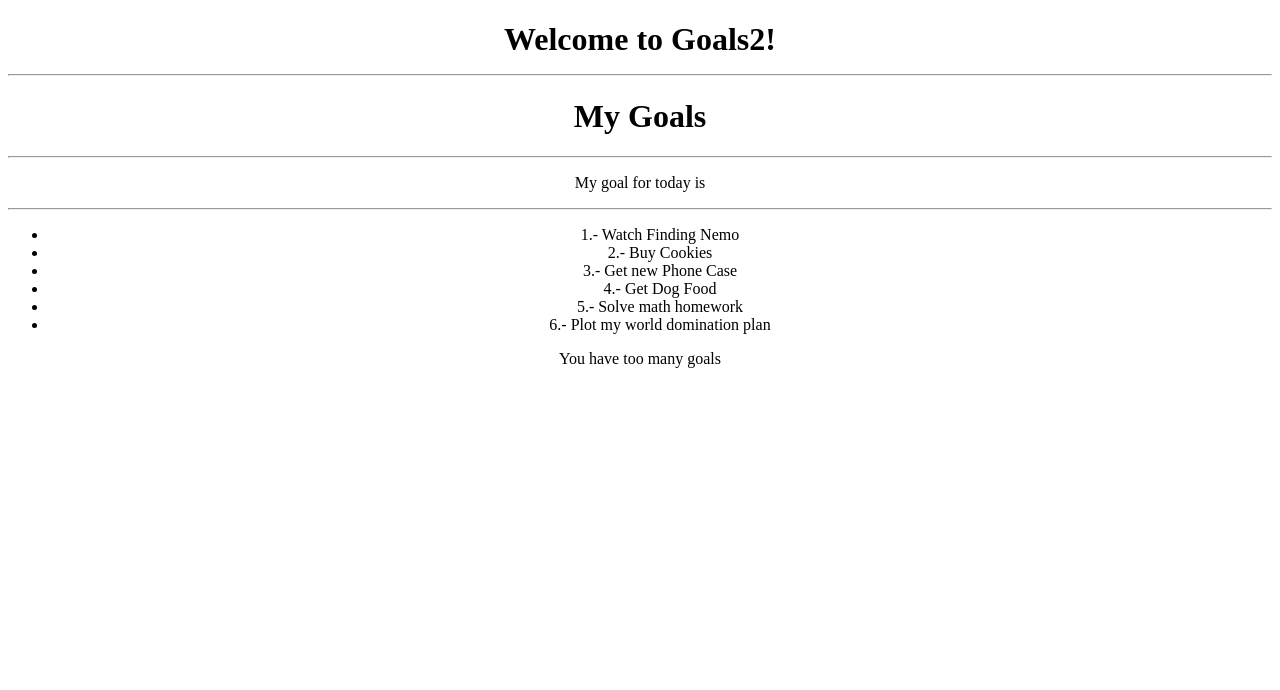
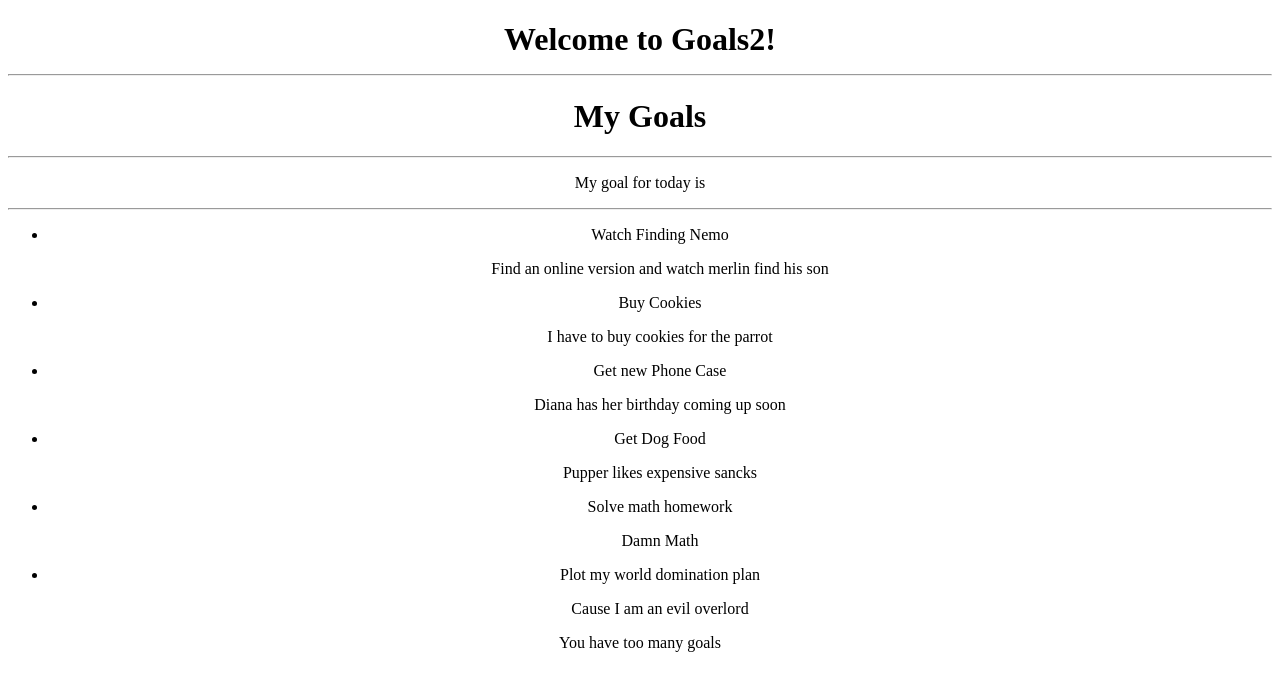
Before and after one commit to sami-mai/Goals2, an Angular app: page / in a window 1280 px wide. Shown: the top 690 px of the page. Built offline with nearby package versions, Linux system fonts and the light colour scheme.

Commit message:
add input property binding

```diff
--- a/src/app/goal-details/goal-details.component.html
+++ b/src/app/goal-details/goal-details.component.html
@@ -1,3 +1,3 @@
 <p>
-  goal-details works!
+  {{goal.description}}
 </p>
--- a/src/app/goal-details/goal-details.component.ts
+++ b/src/app/goal-details/goal-details.component.ts
@@ -1,4 +1,5 @@
-import { Component, OnInit } from '@angular/core';
+import { Component, OnInit, Input } from '@angular/core';
+import { Goal } from '../goal'
 
 @Component({
   selector: 'app-goal-details',
@@ -7,6 +8,8 @@ import { Component, OnInit } from '@angular/core';
 })
 export class GoalDetailsComponent implements OnInit {
 
+  @Input() goal:Goal;
+
   constructor() { }
 
   ngOnInit() {
--- a/src/app/goal/goal.component.html
+++ b/src/app/goal/goal.component.html
@@ -2,7 +2,13 @@
 
 <div class="">
   <ul>
-    <li *ngFor='let goal of goals'>{{goal.id}}.- {{goal.name}}</li>
+    <!-- <li *ngFor='let goal of goals'>{{goal.id}}.- {{goal.name}}</li> -->
+
+    <!-- Input Property binding -->
+    <div *ngFor='let goal of goals'>
+      <li>{{goal.name}}</li>
+      <app-goal-details [goal]='goal'></app-goal-details>
+    </div>
   </ul>
   <!-- create *ngIf directive that adds some conditional logic to our templates. -->
   <p *ngIf='goals.length > 5'>You have too many goals</p>
--- a/src/app/goal/goal.component.ts
+++ b/src/app/goal/goal.component.ts
@@ -10,15 +10,26 @@ import { Goal } from '../goal'
 export class GoalComponent implements OnInit {
 
   // Change array of Goals
-    goals = [
-          new Goal(1,'Watch Finding Nemo'),
-          new Goal(2,'Buy Cookies'),
-          new Goal(3, 'Get new Phone Case'),
-          new Goal(4, 'Get Dog Food'),
-          new Goal(5, 'Solve math homework'),
-          new Goal(6, 'Plot my world domination plan'),
+    // goals = [
+    //       new Goal(1,'Watch Finding Nemo'),
+    //       new Goal(2,'Buy Cookies'),
+    //       new Goal(3, 'Get new Phone Case'),
+    //       new Goal(4, 'Get Dog Food'),
+    //       new Goal(5, 'Solve math homework'),
+    //       new Goal(6, 'Plot my world domination plan'),
+    //
+    //   ]
 
-      ]
+// Updating goal instances to include descriptions
+      goals = [
+        new Goal(1,'Watch Finding Nemo','Find an online version and watch merlin find his son'),
+        new Goal(2,'Buy Cookies','I have to buy cookies for the parrot'),
+        new Goal(3, 'Get new Phone Case','Diana has her birthday coming up soon'),
+        new Goal(4, 'Get Dog Food','Pupper likes expensive sancks'),
+        new Goal(5, 'Solve math homework','Damn Math'),
+        new Goal(6, 'Plot my world domination plan','Cause I am an evil overlord'),
+    ]
+
   constructor() { }
 
   ngOnInit() {
```
